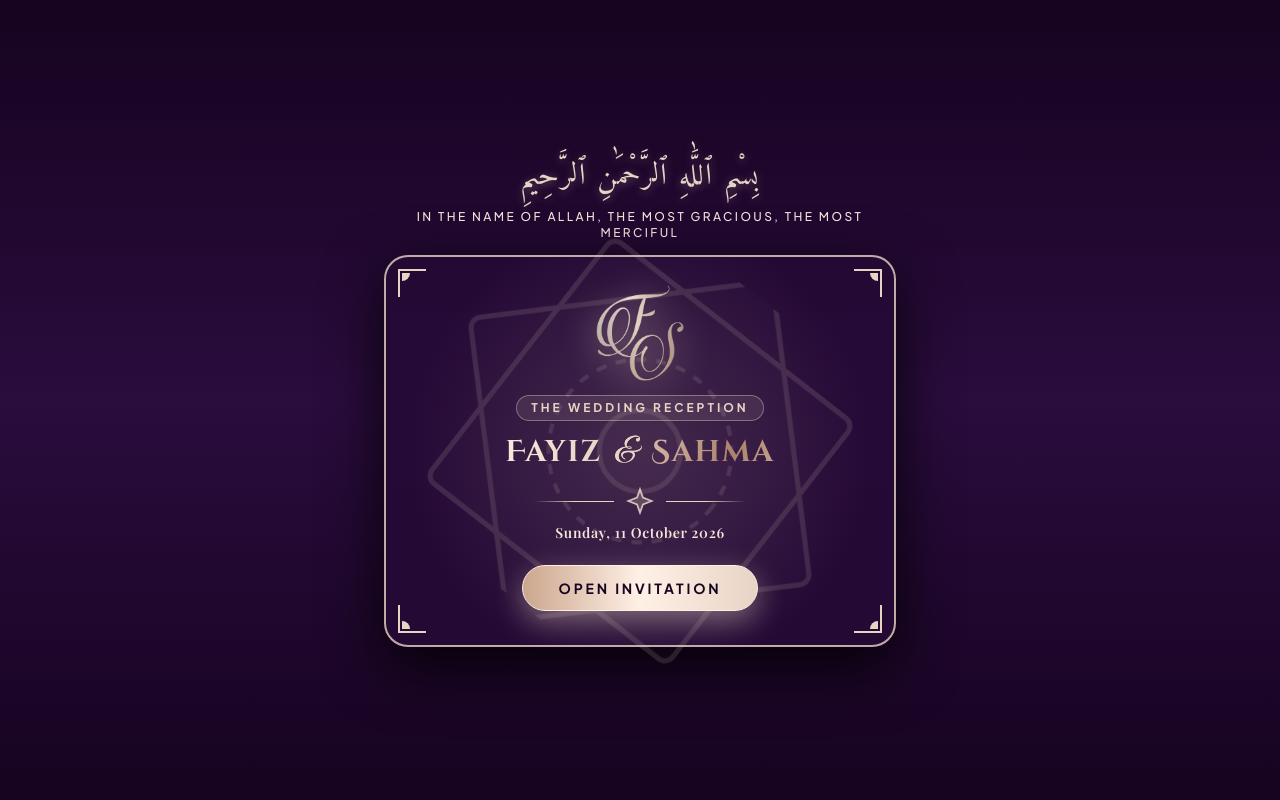
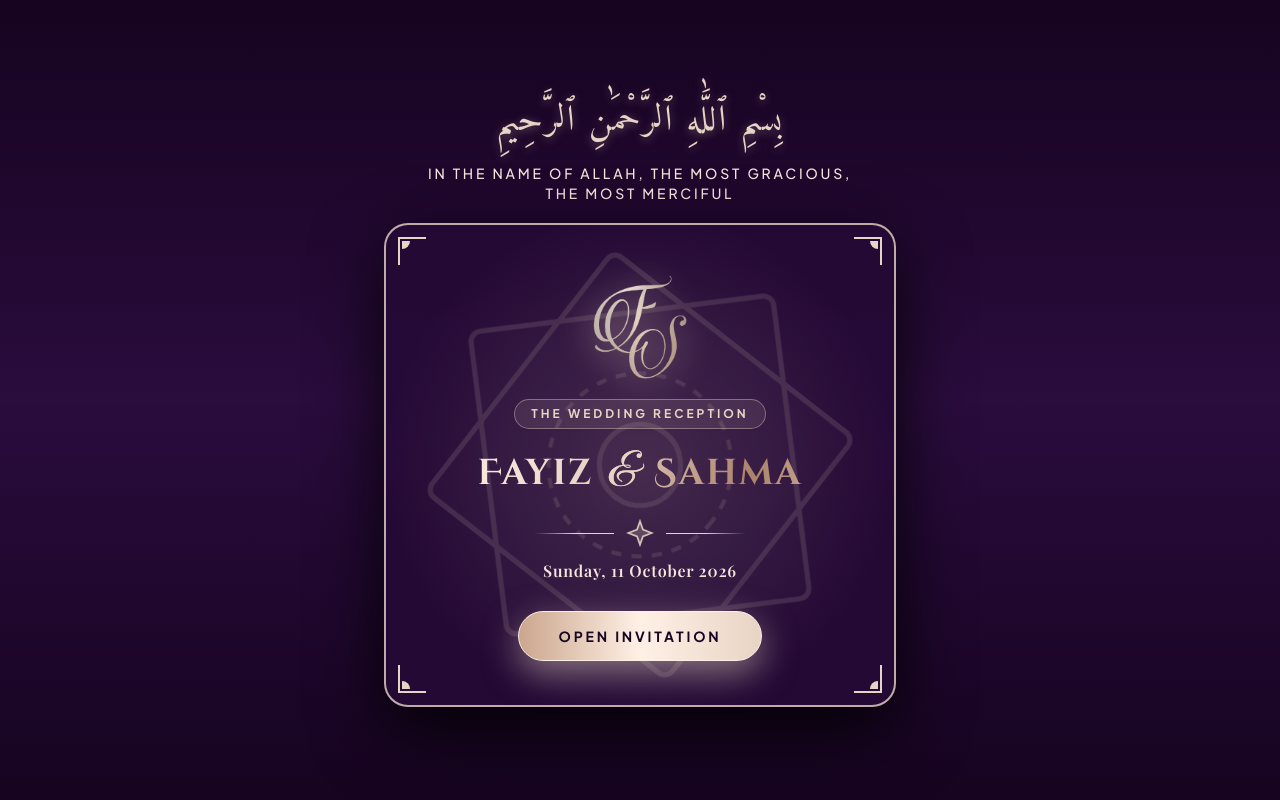
Before and after one commit to jithinsalimkumar/Fayiz-Sahma, a React (Vite) app: page / in a window 1280 px wide. Shown: the top 800 px of the page. Built offline with nearby package versions, Linux system fonts and the light colour scheme; a web font is replaced by a local one.

Commit message:
feat: implement LandingSplash component with animated entry overlay and invitation button

```diff
--- a/src/components/LandingSplash.jsx
+++ b/src/components/LandingSplash.jsx
@@ -23,28 +23,28 @@ export default function LandingSplash({ onEnter }) {
       transition={{ duration: 0.6, ease: "easeInOut" }}
       className="fixed inset-0 w-full h-full min-h-screen flex flex-col items-center justify-center p-4 sm:p-6 bg-gradient-to-b from-[#160420] via-[#2A0C3D] to-[#160420] text-center overflow-y-auto overscroll-contain touch-pan-y z-50 select-none"
     >
-      {/* Single Unified Grouped Block - Centered symmetrically in viewport */}
+      {/* Single Unified Grouped Block - Placed exactly in the vertical & horizontal center with 100% symmetrical top & bottom space */}
       <div className="w-full max-w-md sm:max-w-lg flex flex-col items-center justify-center my-auto py-2">
 
         {/* Top Bismillah Calligraphy */}
         <motion.div
           animate={{ opacity: isOpening ? 0 : 1, y: isOpening ? -30 : 0 }}
           transition={{ duration: 0.3 }}
-          className="mb-2.5 sm:mb-3.5 max-h-[550px]:mb-1.5 z-10 flex-shrink-0"
+          className="mb-4 sm:mb-5 max-h-[550px]:mb-2 z-10 flex-shrink-0"
         >
-          <p className="font-arabic text-xl sm:text-3xl max-h-[550px]:text-lg text-[#E8D4C5] arabic-gold tracking-wider mb-1.5 sm:mb-2 max-h-[550px]:mb-1 font-normal leading-relaxed">
+          <p className="font-arabic text-2xl sm:text-4xl max-h-[550px]:text-xl text-[#E8D4C5] arabic-gold tracking-wider mb-2.5 sm:mb-3 max-h-[550px]:mb-1 font-normal leading-relaxed">
             {bismillah.arabic}
           </p>
-          <p className="text-[11px] sm:text-xs max-h-[550px]:text-[10px] tracking-[0.2em] uppercase font-medium text-[#F5E6DC] font-sans max-w-md mx-auto">
+          <p className="text-xs sm:text-sm max-h-[550px]:text-[11px] tracking-[0.2em] uppercase font-medium text-[#F5E6DC] font-sans max-w-md mx-auto">
             {bismillah.translation}
           </p>
         </motion.div>
 
-        {/* Central Card Container - Tightened Top Padding to Eliminate Top Blank Space */}
+        {/* Central Card Container */}
         <motion.div
           animate={{ opacity: isOpening ? 0 : 1, scale: isOpening ? 0.95 : 1 }}
           transition={{ duration: 0.4, ease: "easeOut" }}
-          className="pt-4 sm:pt-6 pb-6 sm:pb-8 max-h-[550px]:py-3 px-5 sm:px-10 max-h-[550px]:px-4 rounded-3xl bg-[#250A36]/95 border-2 border-[#E8D4C5]/80 shadow-[0_20px_60px_rgba(0,0,0,0.85)] w-full z-10 flex flex-col items-center relative flex-shrink"
+          className="py-7 sm:py-10 max-h-[550px]:py-4 px-5 sm:px-10 max-h-[550px]:px-5 rounded-3xl bg-[#250A36]/95 border-2 border-[#E8D4C5]/80 shadow-[0_25px_70px_rgba(0,0,0,0.85)] w-full z-10 flex flex-col items-center relative flex-shrink"
         >
           {/* Dynamic Rotating Geometric Pattern (Clipped to card bounds) */}
           <div className="absolute inset-0 flex items-center justify-center pointer-events-none opacity-14 rotate-slow transform-gpu will-change-transform overflow-hidden rounded-3xl">
@@ -70,9 +70,9 @@ export default function LandingSplash({ onEnter }) {
                   }
             }
             transition={{ duration: 0.58, ease: [0.16, 1, 0.3, 1] }}
-            className="mt-0.5 mb-1.5 sm:mt-1 sm:mb-2 max-h-[550px]:my-0.5 z-30 cursor-pointer flex items-center justify-center transform-gpu"
+            className="my-2 sm:my-2.5 max-h-[550px]:my-1 z-30 cursor-pointer flex items-center justify-center transform-gpu"
           >
-            <FSMonogramCalligraphy className="h-18 sm:h-24 max-h-[550px]:h-12 w-auto" />
+            <FSMonogramCalligraphy className="h-20 sm:h-26 max-h-[550px]:h-14 w-auto" />
           </motion.div>
 
           {/* Card Details */}
@@ -81,28 +81,28 @@ export default function LandingSplash({ onEnter }) {
             transition={{ duration: 0.3 }}
             className="flex flex-col items-center w-full z-10"
           >
-            <span className="text-[11px] sm:text-xs max-h-[550px]:text-[9px] font-bold uppercase tracking-[0.25em] text-[#E8D4C5] bg-[#E8D4C5]/10 px-3.5 py-1 max-h-[550px]:py-0.5 rounded-full border border-[#E8D4C5]/40 my-1 sm:my-1.5 max-h-[550px]:my-0.5 shadow-xs">
+            <span className="text-xs max-h-[550px]:text-[10px] font-bold uppercase tracking-[0.25em] text-[#E8D4C5] bg-[#E8D4C5]/10 px-4 py-1.5 max-h-[550px]:py-0.5 rounded-full border border-[#E8D4C5]/40 my-2 sm:my-2.5 max-h-[550px]:my-1 shadow-xs">
               The Wedding Reception
             </span>
 
             {/* Couple First Names with Gold Shimmer Typography */}
-            <h1 className="font-display text-2xl sm:text-3xl max-h-[550px]:text-xl text-[#FAF2ED] font-bold tracking-wider my-1 sm:my-1.5 max-h-[550px]:my-0.5 leading-tight gold-shimmer-text">
-              {groom.shortName} <span className="font-script text-[#E8D4C5] font-normal text-3xl sm:text-4xl max-h-[550px]:text-xl mx-1">&amp;</span> {bride.shortName}
+            <h1 className="font-display text-2xl sm:text-4xl max-h-[550px]:text-2xl text-[#FAF2ED] font-bold tracking-wider my-2 sm:my-2.5 max-h-[550px]:my-1 leading-tight gold-shimmer-text">
+              {groom.shortName} <span className="font-script text-[#E8D4C5] font-normal text-3xl sm:text-5xl max-h-[550px]:text-2xl mx-1">&amp;</span> {bride.shortName}
             </h1>
 
-            <IslamicArchDivider className="my-1.5 sm:my-2 max-h-[550px]:my-1" />
+            <IslamicArchDivider className="my-2.5 sm:my-3 max-h-[550px]:my-1.5" />
 
             {/* Wedding Date */}
-            <p className="font-serif text-xs sm:text-sm max-h-[550px]:text-xs text-[#F5E6DC] tracking-wider font-semibold mb-0.5">
+            <p className="font-serif text-sm sm:text-base max-h-[550px]:text-xs text-[#F5E6DC] tracking-wider font-semibold mb-1">
               {wedding.displayDate}
             </p>
 
             {/* Open Invitation Pill Button inside Card */}
-            <div className="mt-4 sm:mt-5 max-h-[550px]:mt-2 mb-0.5">
+            <div className="mt-5 sm:mt-6 max-h-[550px]:mt-3 mb-1">
               <button
                 onClick={handleOpen}
                 disabled={isOpening}
-                className="inline-flex items-center justify-center px-8 sm:px-9 py-2.5 sm:py-3 max-h-[550px]:py-1.5 max-h-[550px]:px-5 rounded-full bg-gradient-to-r from-[#CBA68D] via-[#FFF0E6] to-[#E8D4C5] text-[#160420] text-xs sm:text-sm max-h-[550px]:text-[11px] font-extrabold uppercase tracking-[0.2em] shadow-[0_10px_30px_rgba(232,212,197,0.45)] border border-[#FFF0E6] hover:scale-105 active:scale-95 transition-all cursor-pointer focus:outline-none disabled:opacity-80"
+                className="inline-flex items-center justify-center px-8 sm:px-10 py-3 sm:py-3.5 max-h-[550px]:py-2 max-h-[550px]:px-6 rounded-full bg-gradient-to-r from-[#CBA68D] via-[#FFF0E6] to-[#E8D4C5] text-[#160420] text-xs sm:text-sm max-h-[550px]:text-[11px] font-extrabold uppercase tracking-[0.2em] shadow-[0_12px_35px_rgba(232,212,197,0.5)] border border-[#FFF0E6] hover:scale-105 active:scale-95 transition-all cursor-pointer focus:outline-none disabled:opacity-80"
               >
                 Open Invitation
               </button>
```
